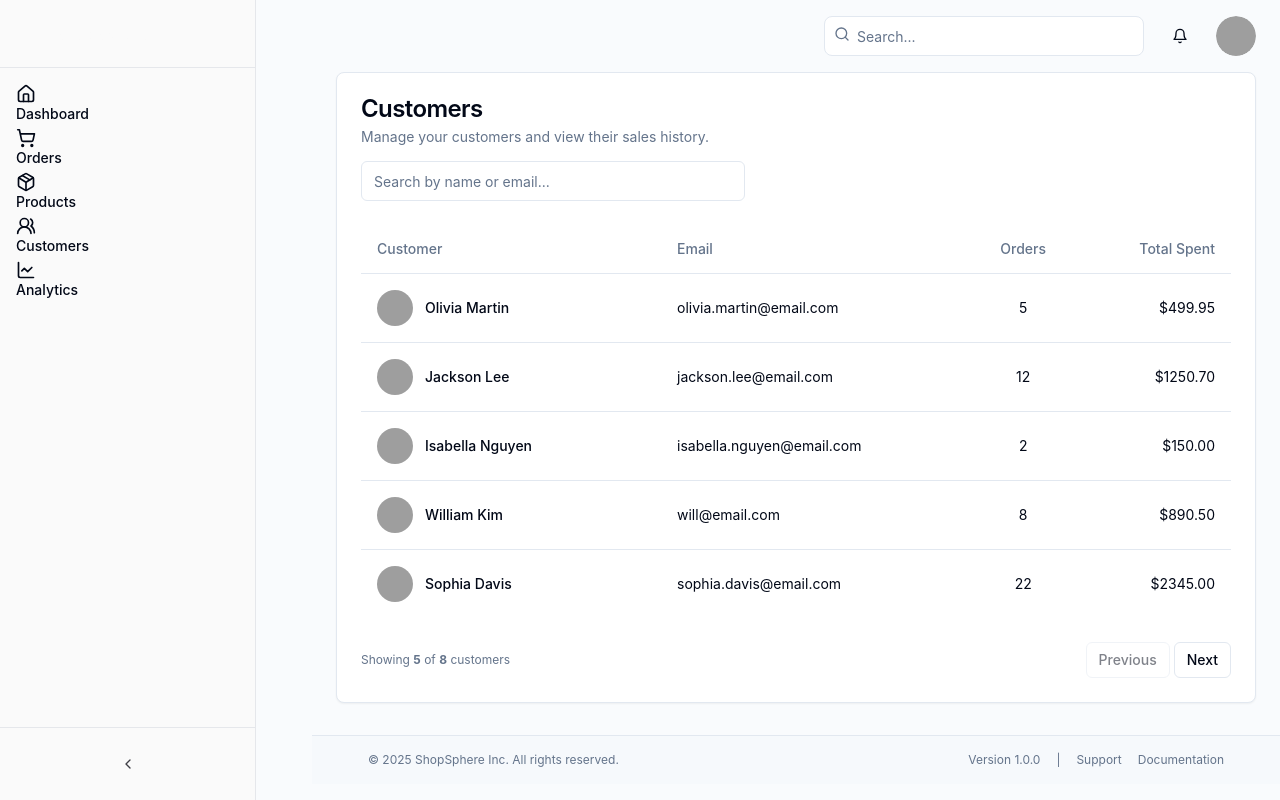
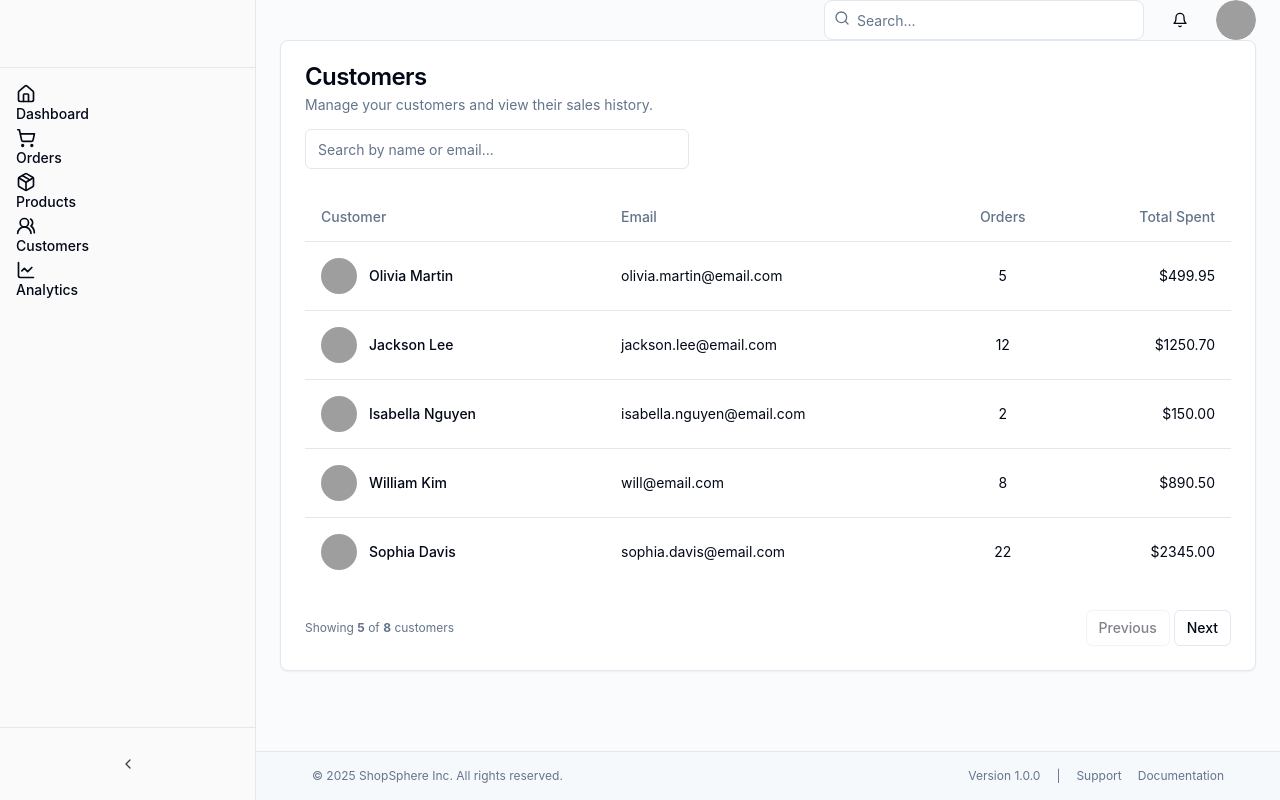
Before and after one commit to SadiqNaizam/mlo-a774-65fc, a React (Vite) app: page /customers in a window 1280 px wide. Built offline with nearby package versions, Linux system fonts and the light colour scheme; grey boxes are pictures that could not be loaded.

Commit message:
Updated code files via regeneration: Customers.tsx

```diff
--- a/src/pages/Customers.tsx
+++ b/src/pages/Customers.tsx
@@ -59,6 +59,7 @@ const Customers = () => {
   console.log('Customers page loaded');
   const [searchTerm, setSearchTerm] = useState('');
   const [currentPage, setCurrentPage] = useState(1);
+  const [isCollapsed, setIsCollapsed] = useState(false);
 
   const filteredCustomers = useMemo(() => {
     return customersData.filter(customer =>
@@ -90,8 +91,11 @@ const Customers = () => {
 
   return (
     <div className="flex min-h-screen w-full bg-muted/40">
-      <LeftSidebar />
-      <div className="flex flex-col sm:gap-4 sm:py-4 sm:pl-14 flex-1">
+      <LeftSidebar
+        isCollapsed={isCollapsed}
+        toggleSidebar={() => setIsCollapsed(prev => !prev)}
+      />
+      <div className="flex flex-col flex-1 overflow-auto">
         <Header />
         <main className="flex-1 items-start gap-4 p-4 sm:px-6 sm:py-0 md:gap-8">
           <Card>
```
